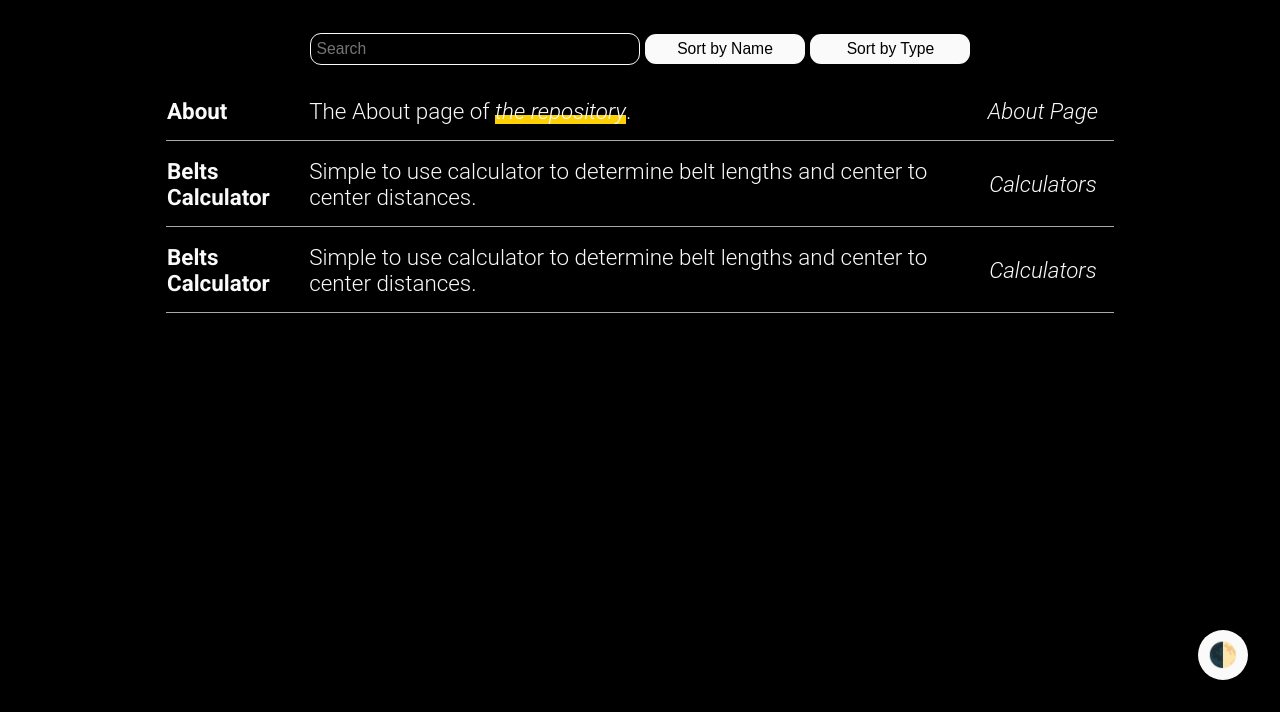
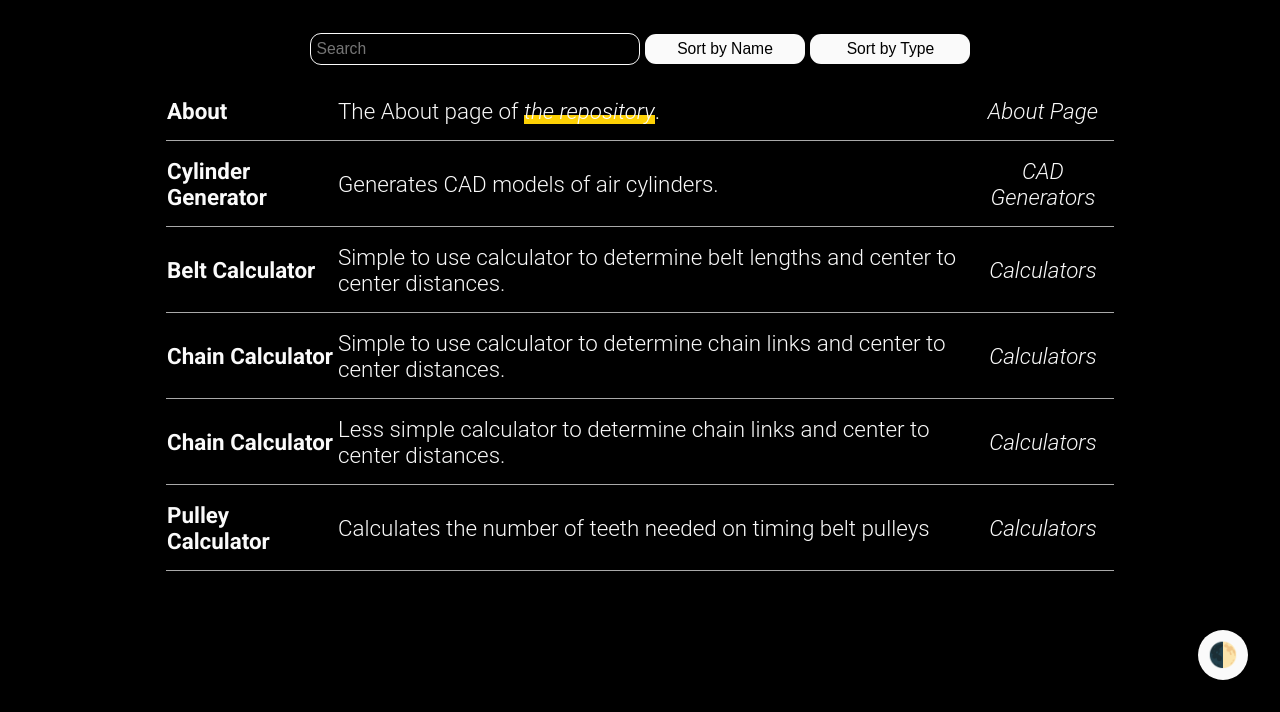
Before and after one commit to JanikThePanic/resources, a plain HTML site: page index.html in a window 1280 px wide. Shown: the part 88-800 px from the top of the page. Drawn offline with Linux system fonts and the light colour scheme.

Commit message:
fixed name sorting bug and added entries
since I had the name class contain <a href="link">name</a>, the class would sort by the link, as it came before the acual name. So I made the link a seprate datapoint

```diff
--- /dev/null
+++ b/entries/cad-gen.js
@@ -0,0 +1,4 @@
+// entries for cad genertors
+// goes to list on index
+
+greatList.add({ name: 'Cylinder Generator', desc: 'Generates CAD models of air cylinders.', type: 'CAD Generators', link: 'https://www.bimba.com/Products-and-Cad/Actuators/Inch/Round-Line/Non-Repairable/Original-Line-Cylinder' });
--- a/entries/calculators.js
+++ b/entries/calculators.js
@@ -1,6 +1,10 @@
-// entries fopr calcutors
+// entries for calcutors
 // goes to list on index
 
-greatList.add({ name: '<a href = "https://sdp-si.com/eStore/CenterDistanceDesigner">Belts Calculator</a>', desc: 'Simple to use calculator to determine belt lengths and center to center distances.', type: 'Calculators' });
+greatList.add({ name: 'Belt Calculator', desc: 'Simple to use calculator to determine belt lengths and center to center distances.', type: 'Calculators', link: 'https://sdp-si.com/eStore/CenterDistanceDesigner' });
 
-greatList.add({ name: '<a href = "https://sdp-si.com/eStore/CenterDistanceDesigner">Belts Calculator</a>', desc: 'Simple to use calculator to determine belt lengths and center to center distances.', type: 'Calculators' });
+greatList.add({ name: 'Chain Calculator', desc: 'Simple to use calculator to determine chain links and center to center distances.', type: 'Calculators', link: 'http://www.botlanta.org/converters/dale-calc/sprocket.html' });
+
+greatList.add({ name: 'Chain Calculator', desc: 'Less simple calculator to determine chain links and center to center distances.', type: 'Calculators', link: 'https://www.rbracing-rsr.com/chainlength.html' });
+
+greatList.add({ name: 'Pulley Calculator', desc: 'Calculates the number of teeth needed on timing belt pulleys', type: 'Calculators', link: 'https://www.daycounter.com/Calculators/Timing-Belt-Pulley-Design-Calculator/' });
--- a/index.html
+++ b/index.html
@@ -65,7 +65,7 @@
     <table>
       <tbody class="list">
         <tr>
-          <td class="name"><a href="./about.html">About</a></td>
+          <td><a href="./about.html"  class="name link">About</a></td>
           <td class="desc">The About page of <i class="line darkmode-ignore">the repository</i>.</td>
           <td class="type">About Page</td>
         </tr>
@@ -83,7 +83,10 @@
   <script src="./main.js"></script>
 
   <!-- list entries -->
+  <script src="./entries/cad-gen.js"></script>
   <script src="./entries/calculators.js"></script>
+  <script src="./entries/css.js"></script>
+  <script src="./entries/js-libraries.js"></script>
 
 </body>
 
--- a/main.js
+++ b/main.js
@@ -3,7 +3,12 @@
 
 // sets vars that are needed for entry
 var options = {
-  valueNames: ['name', 'desc', 'type']
+  valueNames: [
+    'name',
+    'desc',
+    'type',
+    { name: 'link', attr: 'href' }
+  ]
 };
 
 var greatList = new List('repo', options);
```
Also changed, not shown: entries/js-libraries.js (added), entries/libraries.js (deleted).
